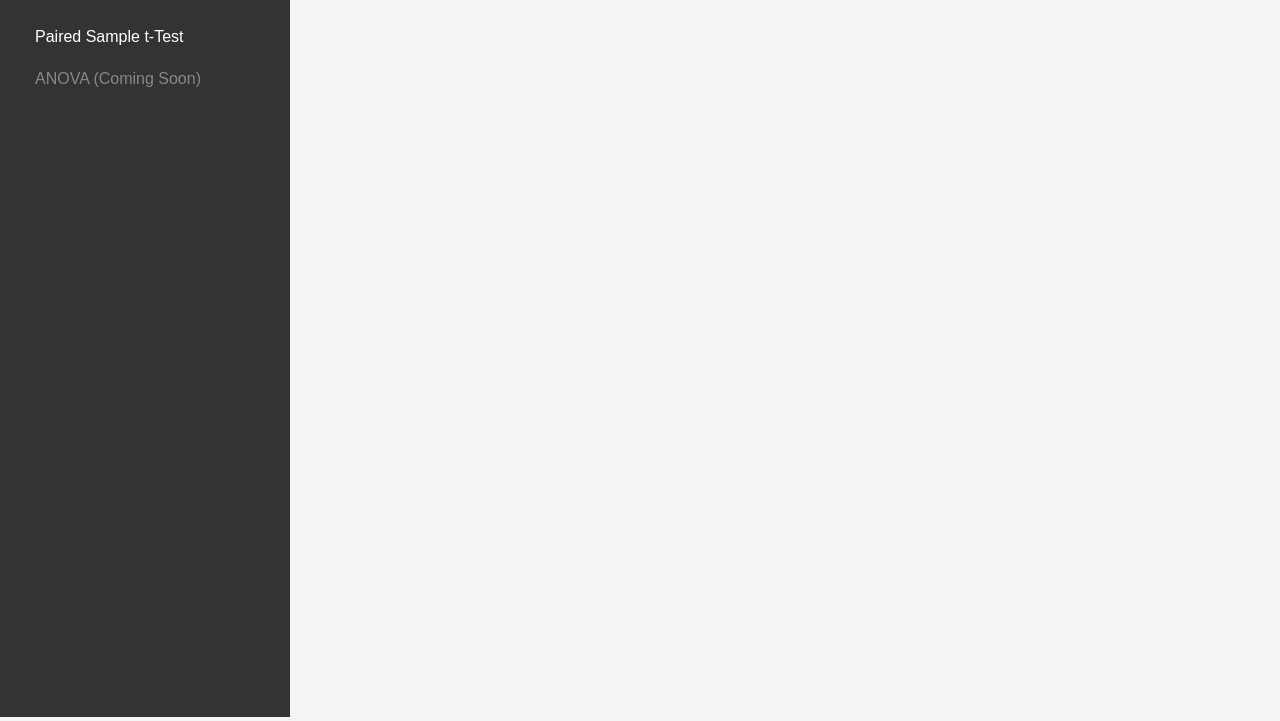
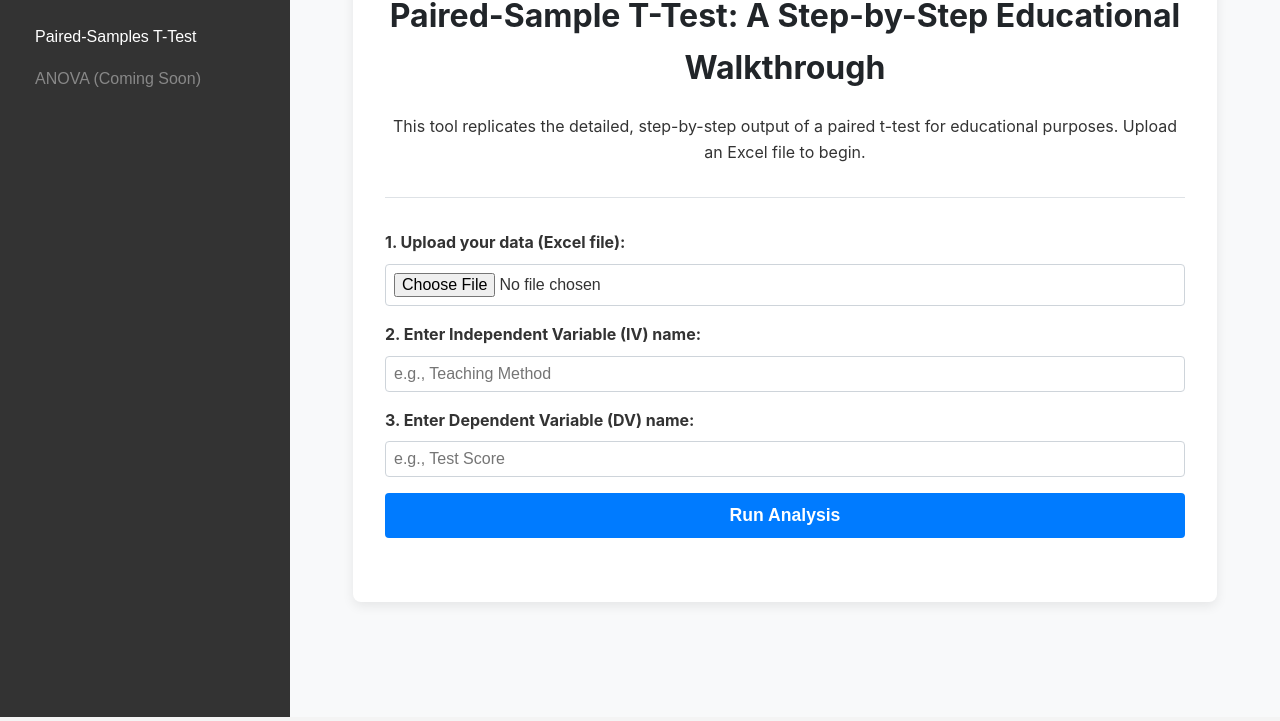
Before and after one commit to Hamedkp90/Stats, a plain HTML site: page index.html in a window 1280 px wide. Shown: the part 83-804 px from the top of the page. Drawn offline with Linux system fonts and the light colour scheme.

Commit message:
Update index.html

```diff
--- a/index.html
+++ b/index.html
@@ -11,13 +11,13 @@
         <nav class="sidebar">
             <h2>Analyses</h2>
             <ul>
-                <li><a href="Paired-Samples T-Test/index.html" target="content-frame">Paired Sample t-Test</a></li>
+                <li><a href="paired-t-test/index.html" target="content-frame">Paired-Samples T-Test</a></li>
                 <li><a href="#" class="disabled">ANOVA (Coming Soon)</a></li>
                 </ul>
         </nav>
 
         <main class="content">
-            <iframe name="content-frame" src=""Paired-Samples T-Test/index.html"></iframe>
+            <iframe name="content-frame" src="Paired-Samples T-Test/index.html"></iframe>
         </main>
     </div>
 </body>
```
